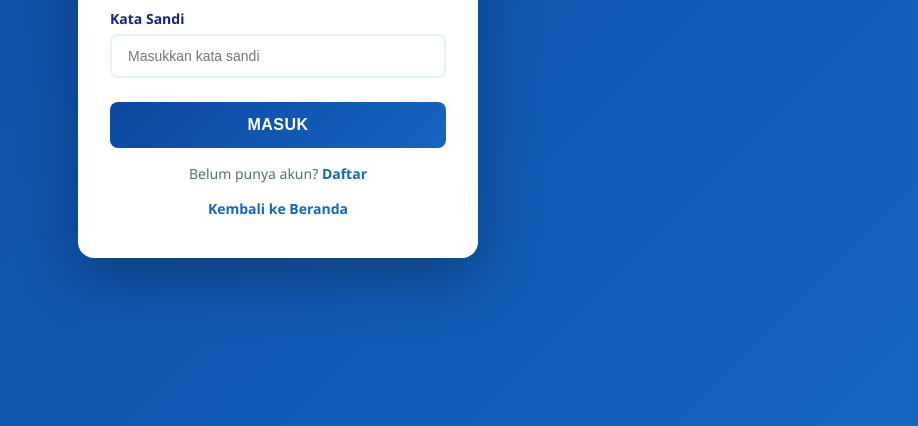
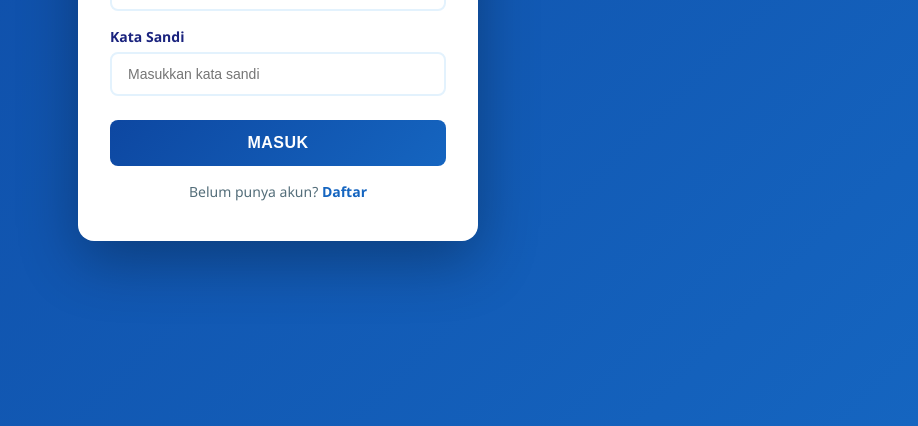
Before and after one commit to Bamsuti/nabsepatu, a website: page index.html in a window 1280 px wide. Shown: the part 374-800 px from the top of the page, without its empty margins (362-1280 px from the left). Drawn offline with Linux system fonts and the light colour scheme.

Commit message:
fix: hapus link Kembali ke Beranda dari halaman login

```diff
--- a/index.html
+++ b/index.html
@@ -22,7 +22,6 @@
         </div>
         <button type="submit" class="btn-login-submit">Masuk</button>
         <p class="login-register-text">Belum punya akun? <a href="#" onclick="showRegister(); return false;">Daftar</a></p>
-        <p class="login-register-text"><a href="#" onclick="closeLogin(); return false;">Kembali ke Beranda</a></p>
       </form>
     </div>
   </div>
```
